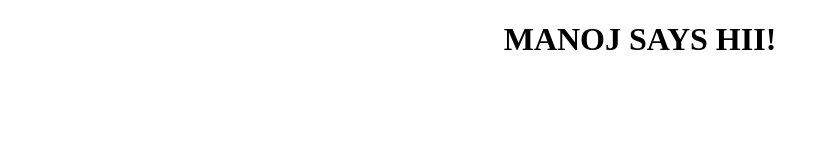
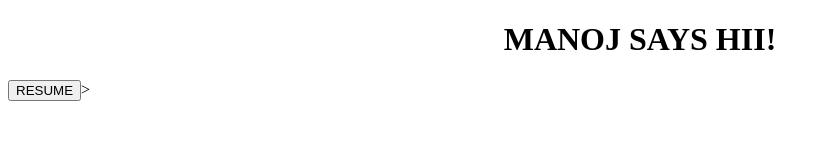
Before and after one commit to Manooj7/MERNSTACK, a website: page index.html in a window 1280 px wide. Shown: the whole page, without its empty margins (0-829 px from the left). Drawn offline with Linux system fonts and the light colour scheme.

Commit message:
new adds

```diff
--- a/index.html
+++ b/index.html
@@ -8,5 +8,7 @@
 </head>
 <body><center>
     <h1>MANOJ SAYS HII!</h1></center>
+    <form action="Resume.html" method="post">
+    <button  value="RESUME">RESUME</button>></form>
 </body>
 </html>
```
Also changed, not shown: Resume.html (+1 -1 lines).
